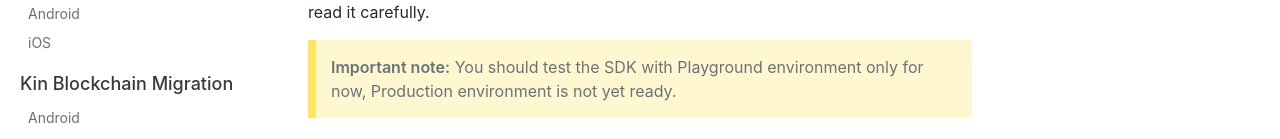
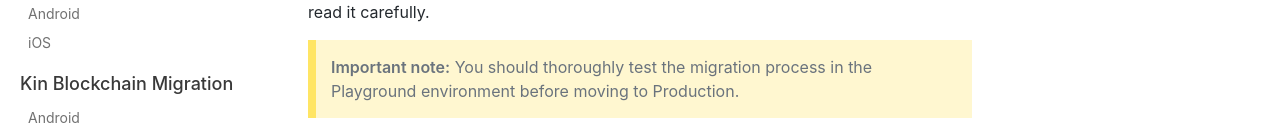
Before and after one commit to kinecosystem/kin-ecosystem-sdk-docs, a plain HTML site: page docs/migration_ios.html in a window 1280 px wide. Shown: the part 348-487 px from the top of the page. Drawn offline with nearby package versions, Linux system fonts and the light colour scheme.

Commit message:
Deploy website
Deploy website version based on 32021cbe9130092bb0e86f284991f3abc5dc3efa

```diff
--- a/docs/migration_ios.html
+++ b/docs/migration_ios.html
@@ -55,8 +55,7 @@
 The Kin Blockchain opens a world of new possibilities for Kin developers, and we're very excited to onboard you.</p>
 <p>This document will walk you through your migration process as a Kin developer. Please read it carefully.</p>
 <blockquote>
-<p><strong>Important note:</strong> You should test the SDK with Playground environment only for now,
-Production environment is not yet ready.</p>
+<p><strong>Important note:</strong> You should thoroughly test the migration process in the Playground environment before moving to Production.</p>
 </blockquote>
 <h3><a class="anchor" aria-hidden="true" id="terminology"></a><a href="#terminology" aria-hidden="true" class="hash-link"><svg class="hash-link-icon" aria-hidden="true" height="16" version="1.1" viewBox="0 0 16 16" width="16"><path fill-rule="evenodd" d="M4 9h1v1H4c-1.5 0-3-1.69-3-3.5S2.55 3 4 3h4c1.45 0 3 1.69 3 3.5 0 1.41-.91 2.72-2 3.25V8.59c.58-.45 1-1.27 1-2.09C10 5.22 8.98 4 8 4H4c-.98 0-2 1.22-2 2.5S3 9 4 9zm9-3h-1v1h1c1 0 2 1.22 2 2.5S13.98 12 13 12H9c-.98 0-2-1.22-2-2.5 0-.83.42-1.64 1-2.09V6.25c-1.09.53-2 1.84-2 3.25C6 11.31 7.55 13 9 13h4c1.45 0 3-1.69 3-3.5S14.5 6 13 6z"></path></svg></a>Terminology</h3>
 <ul>
```
